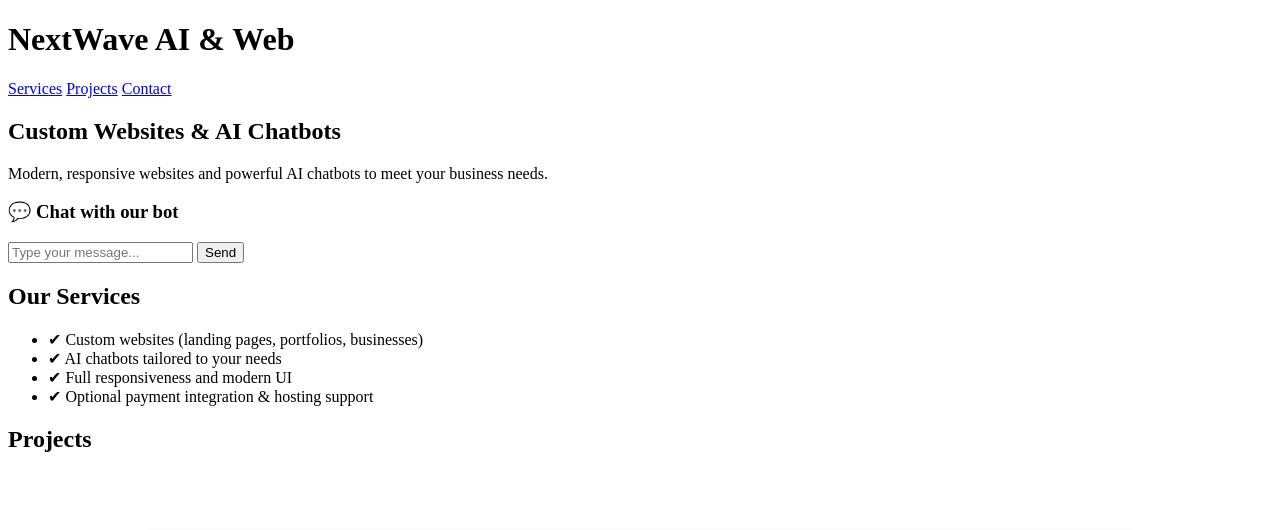
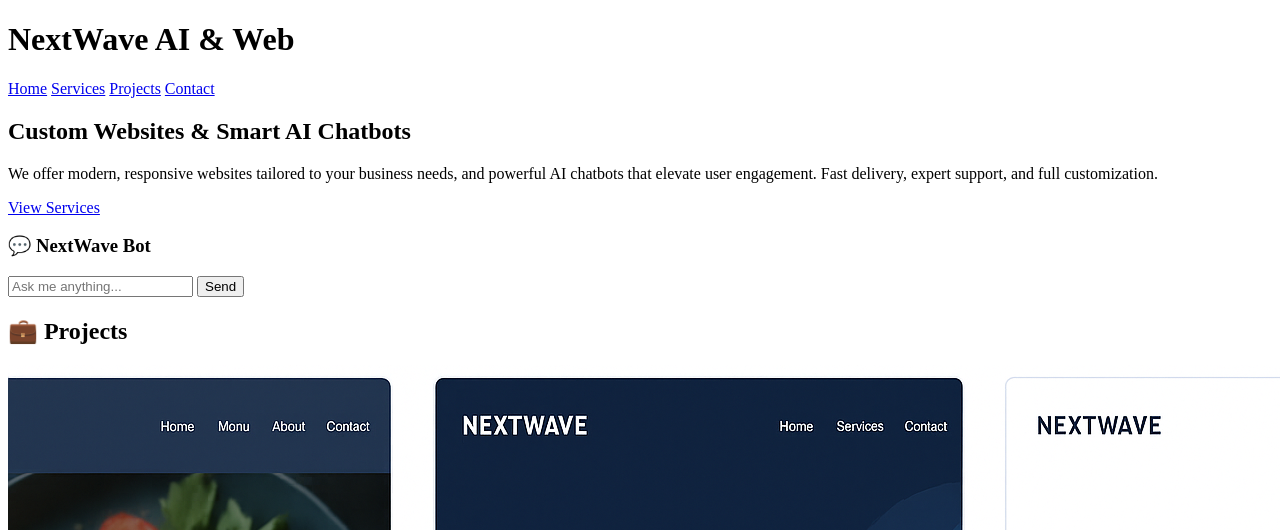
Before and after one commit to Yoavga19/library, a Flask app: page / in a window 1280 px wide; the page is wider, and only the part inside the window is pictured. Shown: the top 530 px of that part. Run offline with Flask 3, Linux system fonts and the light colour scheme.

Commit message:
Update index.html

```diff
--- a/templates/index.html
+++ b/templates/index.html
@@ -9,77 +9,77 @@
   <header>
     <h1>NextWave AI & Web</h1>
     <nav>
+      <a href="/">Home</a>
       <a href="#services">Services</a>
       <a href="#projects">Projects</a>
       <a href="#contact">Contact</a>
     </nav>
   </header>
 
-  <main>
-    <section class="intro">
-      <h2>Custom Websites & AI Chatbots</h2>
-      <p>Modern, responsive websites and powerful AI chatbots to meet your business needs.</p>
+  <main class="flex-container">
+    <section class="content-area">
+      <h2>Custom Websites & Smart AI Chatbots</h2>
+      <p>
+        We offer modern, responsive websites tailored to your business needs, and powerful AI chatbots that elevate user engagement.
+        Fast delivery, expert support, and full customization.
+      </p>
+      <a href="#services" class="button">View Services</a>
     </section>
 
-    <section id="chat-section">
-      <div class="chat-box">
-        <h3>💬 Chat with our bot</h3>
-        <div id="chat-log"></div>
-        <form id="chat-form">
-          <input type="text" id="chat-input" placeholder="Type your message..." required />
-          <button type="submit">Send</button>
-        </form>
-      </div>
-    </section>
-
-    <section id="services">
-      <h2>Our Services</h2>
-      <ul>
-        <li>✔ Custom websites (landing pages, portfolios, businesses)</li>
-        <li>✔ AI chatbots tailored to your needs</li>
-        <li>✔ Full responsiveness and modern UI</li>
-        <li>✔ Optional payment integration & hosting support</li>
-      </ul>
-    </section>
-
-    <section id="projects">
-      <h2>Projects</h2>
-      <div class="carousel">
-        <button class="carousel-btn prev">&#10094;</button>
-        <div class="carousel-track">
-          <img src="/static/project1.png" alt="Project 1" />
-          <img src="/static/project2.png" alt="Project 2" />
-          <img src="/static/project3.png" alt="Project 3" />
-        </div>
-        <button class="carousel-btn next">&#10095;</button>
-      </div>
-    </section>
-
-    <section id="contact">
-      <h2>Contact Us</h2>
-      <p>Email: <a href="mailto:nextwaveagency@gmail.com">nextwaveagency@gmail.com</a></p>
-      <p>Fiverr: <a href="https://www.fiverr.com/yourusername" target="_blank">Visit our Fiverr</a></p>
-    </section>
+    <aside class="chat-area">
+      <h3>💬 NextWave Bot</h3>
+      <div id="chat-box"></div>
+      <form id="chat-form">
+        <input type="text" id="user-input" placeholder="Ask me anything..." required />
+        <button type="submit">Send</button>
+      </form>
+    </aside>
   </main>
 
+  <section id="projects" class="projects-section">
+    <h2>💼 Projects</h2>
+    <div class="project-gallery">
+      <img src="/static/project1.jpg" alt="Project 1" />
+      <img src="/static/project2.jpg" alt="Project 2" />
+      <img src="/static/project3.jpg" alt="Project 3" />
+    </div>
+  </section>
+
+  <footer id="contact" class="footer">
+    <h2>📬 Contact Us</h2>
+    <p>Have questions or want to order?</p>
+    <p>
+      Email: <a href="mailto:yoavwebdev@gmail.com">yoavwebdev@gmail.com</a><br />
+      Fiverr: <a href="https://www.fiverr.com/yoavgablinger" target="_blank">Visit our Fiverr profile</a>
+    </p>
+  </footer>
+
   <script>
+    const chatBox = document.getElementById("chat-box");
     const form = document.getElementById("chat-form");
-    const input = document.getElementById("chat-input");
-    const log = document.getElementById("chat-log");
+    const input = document.getElementById("user-input");
+
+    function addMessage(role, text) {
+      const msg = document.createElement("div");
+      msg.className = role;
+      msg.textContent = text;
+      chatBox.appendChild(msg);
+      chatBox.scrollTop = chatBox.scrollHeight;
+    }
 
     form.addEventListener("submit", async (e) => {
       e.preventDefault();
-      const message = input.value;
-      log.innerHTML += `<div class="user-msg">${message}</div>`;
+      const message = input.value.trim();
+      if (!message) return;
+      addMessage("user", message);
       input.value = "";
       const res = await fetch("/ask", {
         method: "POST",
         headers: { "Content-Type": "application/json" },
-        body: JSON.stringify({ message })
+        body: JSON.stringify({ message }),
       });
       const data = await res.json();
-      log.innerHTML += `<div class="bot-msg">${data.answer}</div>`;
-      log.scrollTop = log.scrollHeight;
+      addMessage("bot", data.answer || "Error");
     });
 
     input.addEventListener("keypress", (e) => {
@@ -88,27 +88,6 @@
         form.dispatchEvent(new Event("submit"));
       }
     });
-
-    // Carousel Logic
-    const track = document.querySelector(".carousel-track");
-    const prevBtn = document.querySelector(".carousel-btn.prev");
-    const nextBtn = document.querySelector(".carousel-btn.next");
-    let index = 0;
-
-    function updateCarousel() {
-      const width = track.children[0].offsetWidth;
-      track.style.transform = `translateX(-${index * width}px)`;
-    }
-
-    nextBtn.onclick = () => {
-      index = (index + 1) % track.children.length;
-      updateCarousel();
-    };
-
-    prevBtn.onclick = () => {
-      index = (index - 1 + track.children.length) % track.children.length;
-      updateCarousel();
-    };
   </script>
 </body>
 </html>
```
